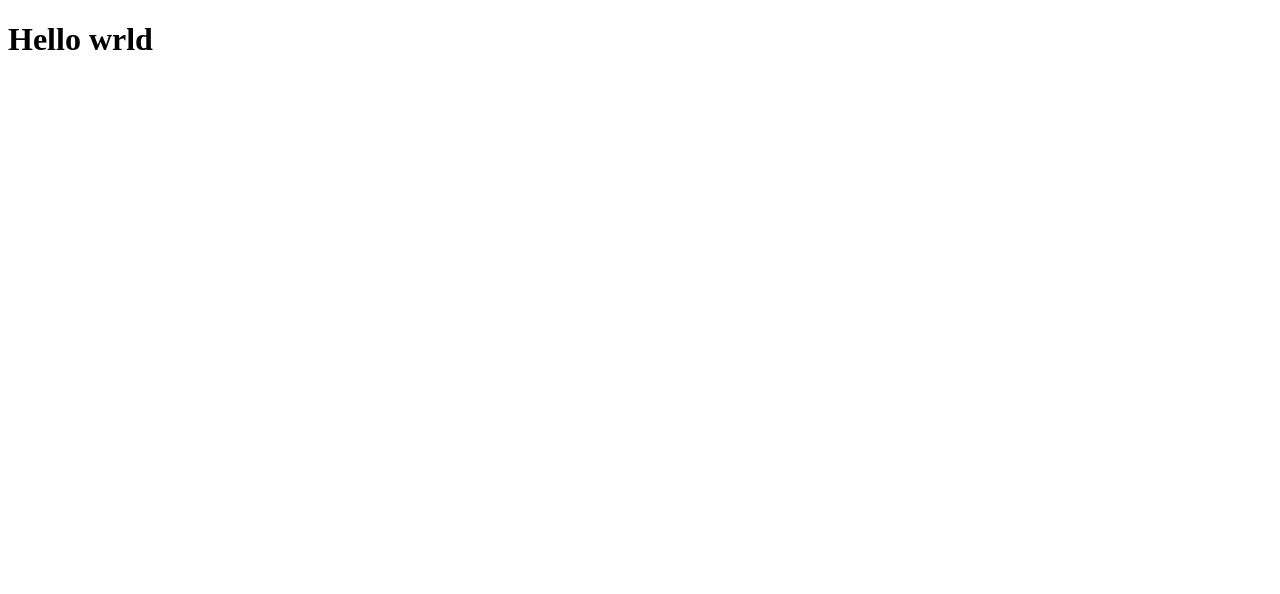
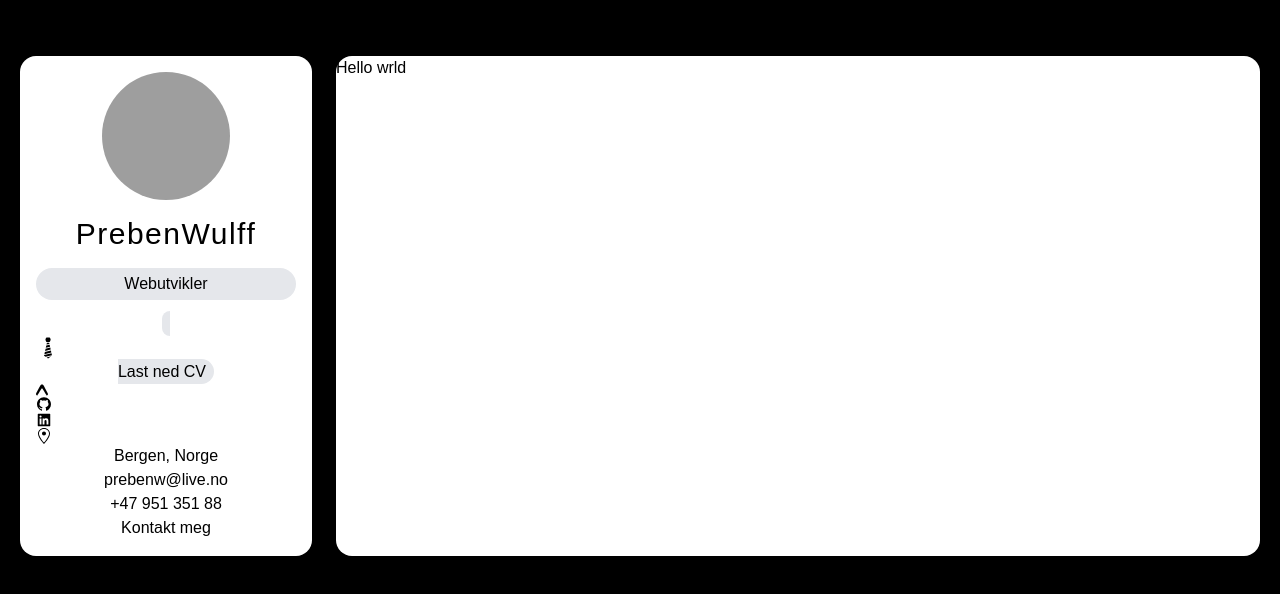
Before and after one commit to Prebenww/Portfolio_Nettisde, a Next.js app: page / in a window 1280 px wide. Shown: the top 594 px of the page. Built offline with nearby package versions, Linux system fonts and the light colour scheme; grey boxes are pictures that could not be loaded.

Commit message:
Laget grid og startet på sidebar

```diff
--- /dev/null
+++ b/components/Sidebar.tsx
@@ -0,0 +1,62 @@
+
+import {AiFillGithub} from  "react-icons/ai"
+import {AiFillLinkedin} from  "react-icons/ai"
+import {GoLocation} from  "react-icons/go"
+import {GiTie} from "react-icons/gi"
+import {SiExpo} from "react-icons/si"
+
+const Sidebar = () => {
+    return (
+        <div>
+            <img
+                src="https://media-exp1.licdn.com/dms/image/C4D03AQFldH8PTySDLA/profile-displayphoto-shrink_200_200/0/1581099833225?e=1643241600&v=beta&t=bca9obD3S56426Uw0xXwFaP97rn2vpA1Z1KG2rNK_4k"
+                alt="profil-bilde"
+                className="w-32 h-32 mx-auto rounded-full"
+            />
+            <h3 className="my-4 text-3xl font-medium tracking-wider">
+                <span>Preben</span>
+                Wulff</h3>
+            <p className="px-2 py-1 my-3 bg-gray-200 rounded-full"
+
+            >Webutvikler</p>
+            <a
+                className="px-2 py-1 my-3 bg-gray-200 rounded-full"
+                href=""
+                download="name"><GiTie className="w-6 h-6" />Last ned CV</a>
+            {/*//social buttons*/}
+            <div>
+                <a href="" ><SiExpo size={12}/></a>
+            </div>
+
+            <div>
+                <a href="" ><AiFillGithub/></a>
+            </div>
+
+            <div>
+                <a href="" ><AiFillLinkedin/></a>
+            </div>
+
+            {/*address*/}
+            <div>
+                <div>
+                    <GoLocation  />
+                <span>
+                    Bergen, Norge
+                </span>
+                </div>
+                <p>
+                    prebenw@live.no
+                </p>
+                <p>
+                    +47 951 351 88
+                </p>
+            </div>
+            {/*email button*/}
+            <button>
+                Kontakt meg
+            </button>
+        </div>
+    )
+}
+
+export default Sidebar;
--- a/package.json
+++ b/package.json
@@ -10,13 +10,17 @@
   "dependencies": {
     "next": "12.0.7",
     "react": "17.0.2",
-    "react-dom": "17.0.2"
+    "react-dom": "17.0.2",
+    "react-icons": "^4.3.1"
   },
   "devDependencies": {
     "@types/node": "17.0.4",
     "@types/react": "17.0.38",
+    "autoprefixer": "^10.4.0",
     "eslint": "8.5.0",
     "eslint-config-next": "12.0.7",
+    "postcss": "^8.4.5",
+    "tailwindcss": "^3.0.7",
     "typescript": "4.5.4"
   }
 }
--- a/pages/_app.tsx
+++ b/pages/_app.tsx
@@ -1,10 +1,24 @@
 import '../styles/globals.css'
-import type { AppProps } from 'next/app'
+import type {AppProps} from 'next/app'
+import Sidebar from "../components/Sidebar";
 
-function MyApp({ Component, pageProps }: AppProps) {
-  return <Component {...pageProps} />
+function MyApp({Component, pageProps}: AppProps) {
+    return (
+        <div className="grid grid-cols-12 gap-6 px-48 my-14 px-5">
+            <div className="col-span-12 p-4 text-center col-span-3 bg-white rounded-2xl ">
+                <Sidebar />
+            </div>
+            <div className="col-span-9 bg-white  rounded-2xl col-span-12">
+                < Component
+                    {...
+                        pageProps
+                    }
+                />
+            </div>
+        </div>
+    )
+
+
 }
 
 export default MyApp
-
-//test
--- /dev/null
+++ b/postcss.config.js
@@ -0,0 +1,6 @@
+module.exports = {
+  plugins: {
+    tailwindcss: {},
+    autoprefixer: {},
+  },
+}
--- a/styles/globals.css
+++ b/styles/globals.css
@@ -1,3 +1,10 @@
 @tailwind base;
 @tailwind components;
 @tailwind utilities;
+
+
+
+body {
+    background-color: black;
+    font-family: sans-serif;
+}
--- /dev/null
+++ b/tailwind.config.js
@@ -0,0 +1,10 @@
+module.exports = {
+  content: [
+    "./pages/**/*.{js,ts,jsx,tsx}",
+    "./components/**/*.{js,ts,jsx,tsx}",
+  ],
+  theme: {
+    extend: {},
+  },
+  plugins: [],
+}
```
Also changed, not shown: 2 other files (tests, documents, lock files or other folders).
